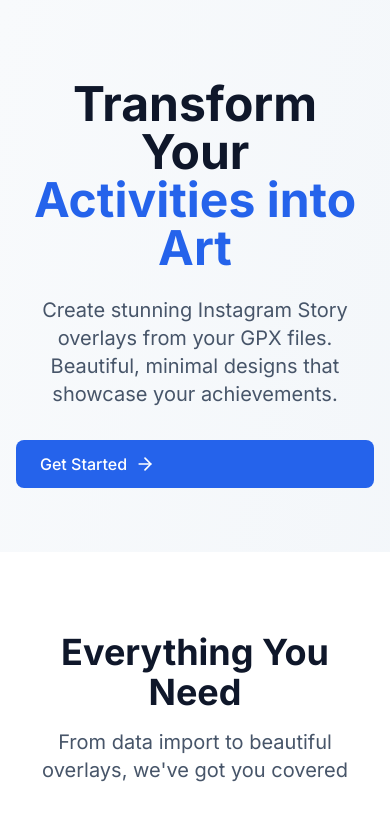
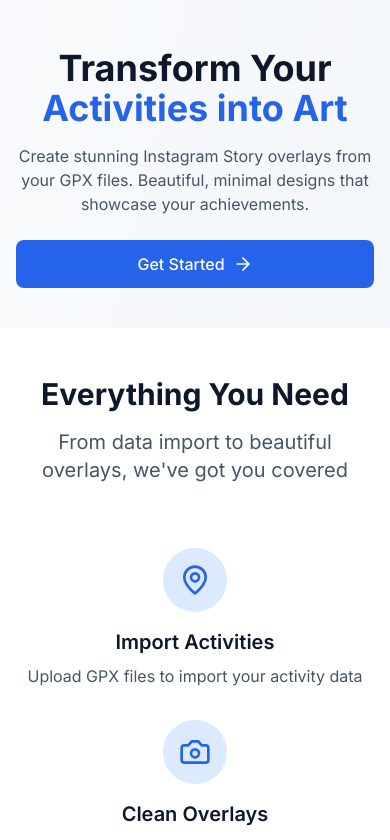
Before and after one commit to maxrugen/routeshare, a Next.js app in the folder frontend/: page / in a window 390 px wide. Shown: the top 840 px of the page. Built offline with nearby package versions, Linux system fonts and the light colour scheme.

Commit message:
Mobile: tighten hero spacing, responsive paddings, full-width CTA on small screens; card padding responsive

```diff
--- a/frontend/app/globals.css
+++ b/frontend/app/globals.css
@@ -24,7 +24,7 @@
   }
 
   .card {
-    @apply bg-white rounded-xl shadow-sm border border-primary-100 p-6;
+    @apply bg-white rounded-xl shadow-sm border border-primary-100 p-4 sm:p-6;
   }
 
   .input-field {
--- a/frontend/app/page.tsx
+++ b/frontend/app/page.tsx
@@ -9,10 +9,10 @@ export default function HomePage() {
     <div className="min-h-screen">
       {/* Hero Section */}
       <section className="relative overflow-hidden">
-        <div className="max-w-7xl mx-auto px-4 sm:px-6 lg:px-8 pt-20 pb-16">
+        <div className="max-w-7xl mx-auto px-4 sm:px-6 lg:px-8 pt-12 md:pt-20 pb-10 md:pb-16">
           <div className="text-center">
             <motion.h1
-              className="text-5xl md:text-7xl font-bold text-primary-900 mb-6"
+              className="text-4xl md:text-7xl font-bold text-primary-900 mb-4 md:mb-6"
               initial={{ opacity: 0, y: 20 }}
               animate={{ opacity: 1, y: 0 }}
               transition={{ duration: 0.8 }}
@@ -22,7 +22,7 @@ export default function HomePage() {
             </motion.h1>
 
             <motion.p
-              className="text-xl md:text-2xl text-primary-600 mb-8 max-w-3xl mx-auto"
+              className="text-base md:text-2xl text-primary-600 mb-6 md:mb-8 max-w-3xl mx-auto"
               initial={{ opacity: 0, y: 20 }}
               animate={{ opacity: 1, y: 0 }}
               transition={{ duration: 0.8, delay: 0.2 }}
@@ -32,12 +32,12 @@ export default function HomePage() {
             </motion.p>
 
             <motion.div
-              className="flex flex-col sm:flex-row gap-4 justify-center"
+              className="flex flex-col sm:flex-row gap-3 sm:gap-4 justify-center"
               initial={{ opacity: 0, y: 20 }}
               animate={{ opacity: 1, y: 0 }}
               transition={{ duration: 0.8, delay: 0.4 }}
             >
-              <Link href="/dashboard" className="btn-primary inline-flex items-center gap-2">
+              <Link href="/dashboard" className="btn-primary w-full sm:w-auto inline-flex items-center justify-center gap-2 py-3">
                 Get Started
                 <ArrowRight className="w-5 h-5" />
               </Link>
@@ -47,10 +47,10 @@ export default function HomePage() {
       </section>
 
       {/* Features Section */}
-      <section className="py-20 bg-white">
+      <section className="py-12 md:py-20 bg-white">
         <div className="max-w-7xl mx-auto px-4 sm:px-6 lg:px-8">
           <div className="text-center mb-16">
-            <h2 className="text-4xl font-bold text-primary-900 mb-4">
+            <h2 className="text-3xl md:text-4xl font-bold text-primary-900 mb-4">
               Everything You Need
             </h2>
             <p className="text-xl text-primary-600 max-w-2xl mx-auto">
@@ -117,7 +117,7 @@ export default function HomePage() {
       </section>
 
       {/* CTA Section */}
-      <section className="py-20">
+      <section className="py-12 md:py-20">
         <div className="max-w-4xl mx-auto text-center px-4 sm:px-6 lg:px-8">
           <motion.div
             className="bg-gradient-to-r from-accent-600 to-accent-700 rounded-2xl p-12 text-white"
```
